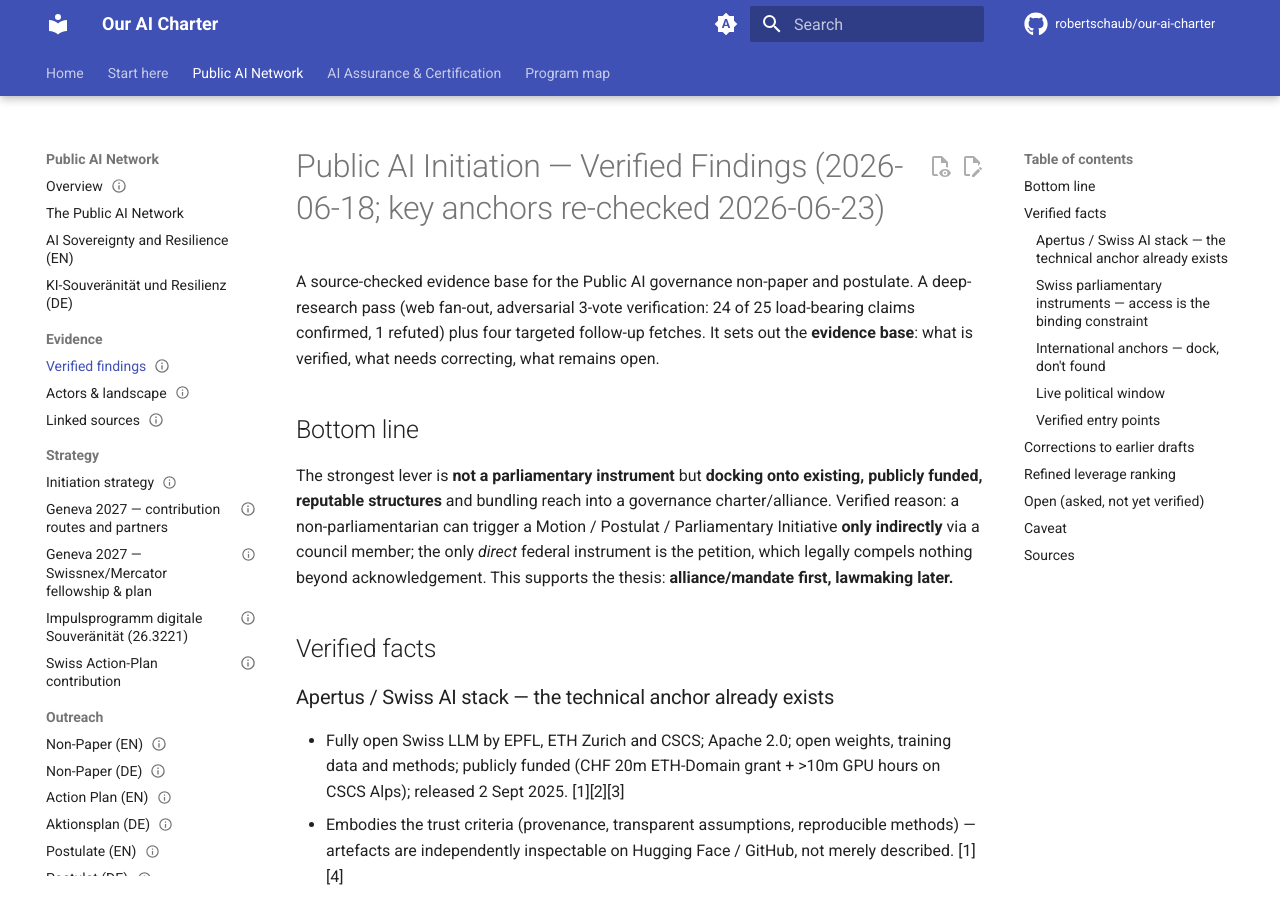
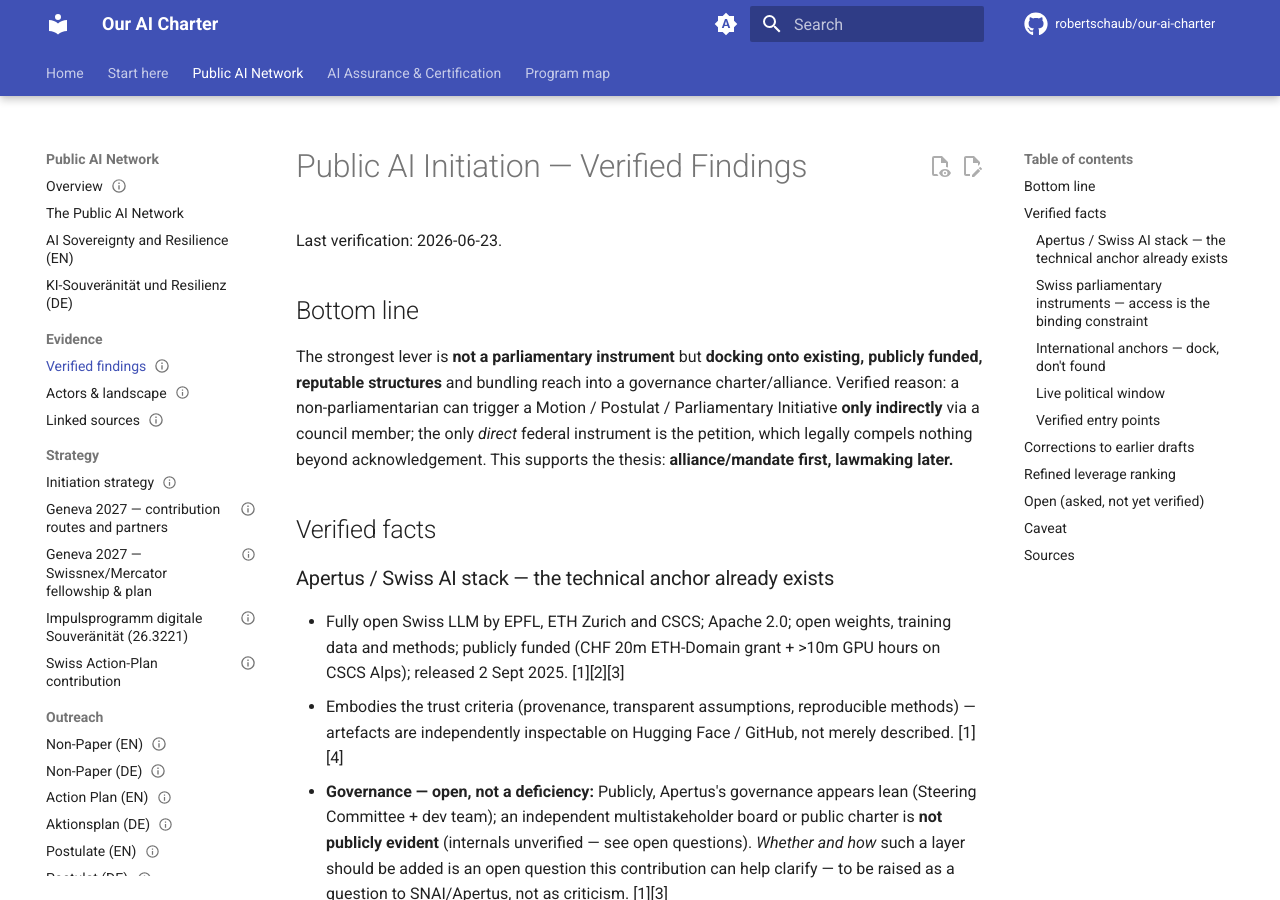
Before and after one commit to robertschaub/our-ai-charter, an MkDocs documentation site: the page built from docs/Public AI Network/Evidence/verified-findings.md, in a window 1280 px wide and 900 px high. Built offline with MkDocs 1.6.1 and Material for MkDocs 9.7.7, drawn with Linux system fonts in a browser that asks for light colours; plug-ins that fetch from the network failed and are left out; comment, search, counter and statistics services are not loaded.

Commit message:
docs(public-ai): simplify verified findings header

```diff
--- a/docs/Public AI Network/Evidence/verified-findings.md
+++ b/docs/Public AI Network/Evidence/verified-findings.md
@@ -2,9 +2,9 @@
 status: draft
 ---
 
-# Public AI Initiation — Verified Findings (2026-06-18; key anchors re-checked 2026-06-23)
+# Public AI Initiation — Verified Findings
 
-A source-checked evidence base for the Public AI governance non-paper and postulate. A deep-research pass (web fan-out, adversarial 3-vote verification: 24 of 25 load-bearing claims confirmed, 1 refuted) plus four targeted follow-up fetches. It sets out the **evidence base**: what is verified, what needs correcting, what remains open.
+Last verification: 2026-06-23.
 
 ## Bottom line
 
```
